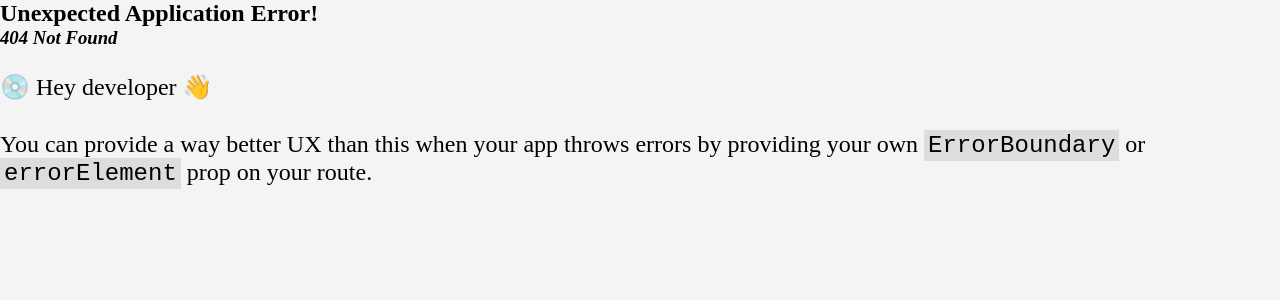
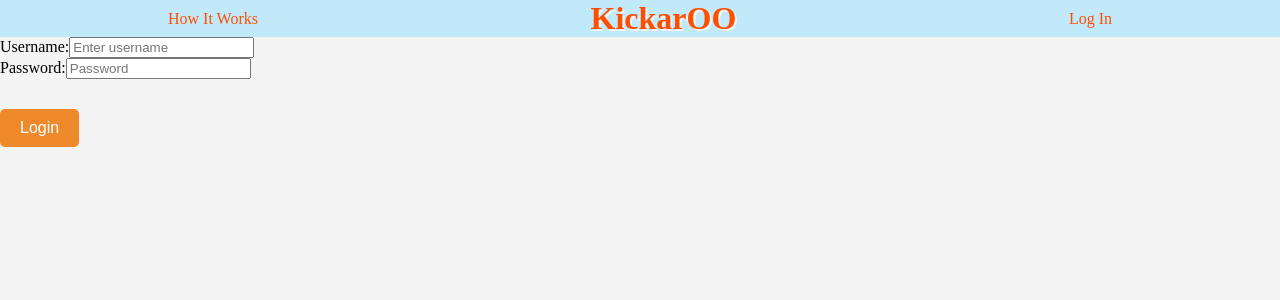
Before and after one commit to marina-terina/Crowdfunding-Front-End, a React (Vite) app: page /login in a window 1280 px wide. Before the commit this address had no page. Shown: the top 300 px of the page. Built offline with nearby package versions, Linux system fonts and the light colour scheme; a web font is replaced by a local one.

Commit message:
login form

```diff
--- /dev/null
+++ b/src/api/post-login.js
@@ -0,0 +1,28 @@
+async function postLogin(username, password) {
+    const url = `${import.meta.env.VITE_API_URL}/api-token-auth/`;
+    const response = await fetch(url, {
+      method: "POST", // We need to tell the server that we are sending JSON data so we set the Content-Type header to application/json
+    headers: {
+        "Content-Type": "application/json",
+    },
+    body: JSON.stringify({
+        "username": username,
+        "password": password,
+    }),
+    });
+
+    if (!response.ok) {
+    const fallbackError = `Error trying to login`;
+
+    const data = await response.json().catch(() => {
+        throw new Error(fallbackError);
+    });
+
+    const errorMessage = data?.detail ?? fallbackError;
+    throw new Error(errorMessage);
+    }
+
+    return await response.json();
+}
+
+export default postLogin;
--- /dev/null
+++ b/src/components/LoginForm.jsx
@@ -0,0 +1,59 @@
+import { useState } from "react";
+import { useNavigate } from "react-router-dom";
+import postLogin from "../api/post-login.js";
+
+
+function LoginForm() {
+    const navigate = useNavigate();
+    const [credentials, setCredentials] = useState({
+        username: "",
+        password: "",
+});
+
+    const handleChange = (event) => {
+        const { id, value } = event.target;
+        setCredentials((prevCredentials) => ({
+            ...prevCredentials,
+            [id]: value,
+        }));
+};
+    const handleSubmit = (event) => {
+        event.preventDefault();
+        if (credentials.username && credentials.password) {
+            postLogin(
+                credentials.username,
+                credentials.password
+            ).then((response) => {
+                window.localStorage.setItem("token", response.token);
+                navigate("/");
+            });
+        }
+    };
+    return (
+    <form>
+        <div>
+        <label htmlFor="username">Username:</label>
+            <input
+                type="text"
+                id="username"
+                placeholder="Enter username"
+                onChange={handleChange}
+            />
+        </div>
+        <div>
+        <label htmlFor="password">Password:</label>
+            <input
+                type="password"
+                id="password"
+                placeholder="Password"
+                onChange={handleChange}
+            />
+        </div>
+            <button type="submit" onClick={handleSubmit}>
+                Login
+            </button>
+    </form>
+    );
+}
+
+export default LoginForm;
--- a/src/components/NavBar.jsx
+++ b/src/components/NavBar.jsx
@@ -12,7 +12,7 @@
                     <Link to="/">KickarOO</Link>
                 </div>
                 <div className = "navbar-right">
-                    <Link to="/">Sign In</Link>
+                    <Link to="/login">Log In</Link>
                 </div>
             </nav>
             <Outlet />
--- a/src/components/ProjectCard.css
+++ b/src/components/ProjectCard.css
@@ -1,7 +1,7 @@
 .project-card {
     width: 100%;
     border: 1px solid black;
-    box-shadow: 0px 0px 5px gray;
+    box-shadow: 0px 0px 5px #218838;
 }
 
 .project-card img {
--- a/src/main.jsx
+++ b/src/main.jsx
@@ -5,6 +5,7 @@
 import ProjectPage from "./pages/ProjectPage.jsx";
 import "./App.css"
 import NavBar from "./components/NavBar.jsx";
+import LoginPage from "./pages/LoginPage.jsx";
 
 
 const router = createBrowserRouter([
@@ -13,6 +14,7 @@
       element: <NavBar />,
       children: [
           { path: "/", element: <HomePage /> },
+          { path: "/login", element: <LoginPage /> },
           { path: "/project/:id", element: <ProjectPage /> },
       ],
   },
--- a/src/pages/HomePage.css
+++ b/src/pages/HomePage.css
@@ -3,4 +3,14 @@
     grid-template-columns: 30% 30% 30%;
     column-gap: 10px;
     row-gap: 10px;
+    padding: 10px 20px;
 }
+
+
+.projects-container h2 {
+    text-align: center;
+    font-size: 3rem;
+    margin-bottom: 30px;
+    color: #218838;
+    padding-top: 20px;
+}
--- a/src/pages/HomePage.jsx
+++ b/src/pages/HomePage.jsx
@@ -16,14 +16,16 @@
         return (<p>{error.message}</p>)
     }
     return (
-        <div>
+    <div>
             <HeroSection />
-
-    <div id="project-list">
-        {projects.map((projectData, key) => {
-            return <ProjectCard key={key} projectData={projectData} />;
-        })}
-        </div>
+        <section className ="projects-container">
+            <h2>Dreams in Motion</h2>
+                <div id ="project-list">
+                    {projects.map((projectData, key) => {
+                    return <ProjectCard key={key} projectData={projectData} />;
+                    })}
+                </div>
+        </section>
     </div>
 );
 }
--- /dev/null
+++ b/src/pages/LoginPage.jsx
@@ -0,0 +1,7 @@
+import LoginForm from "../components/LoginForm";
+
+function LoginPage() {
+    return <LoginForm />;
+}
+
+export default LoginPage;
```
